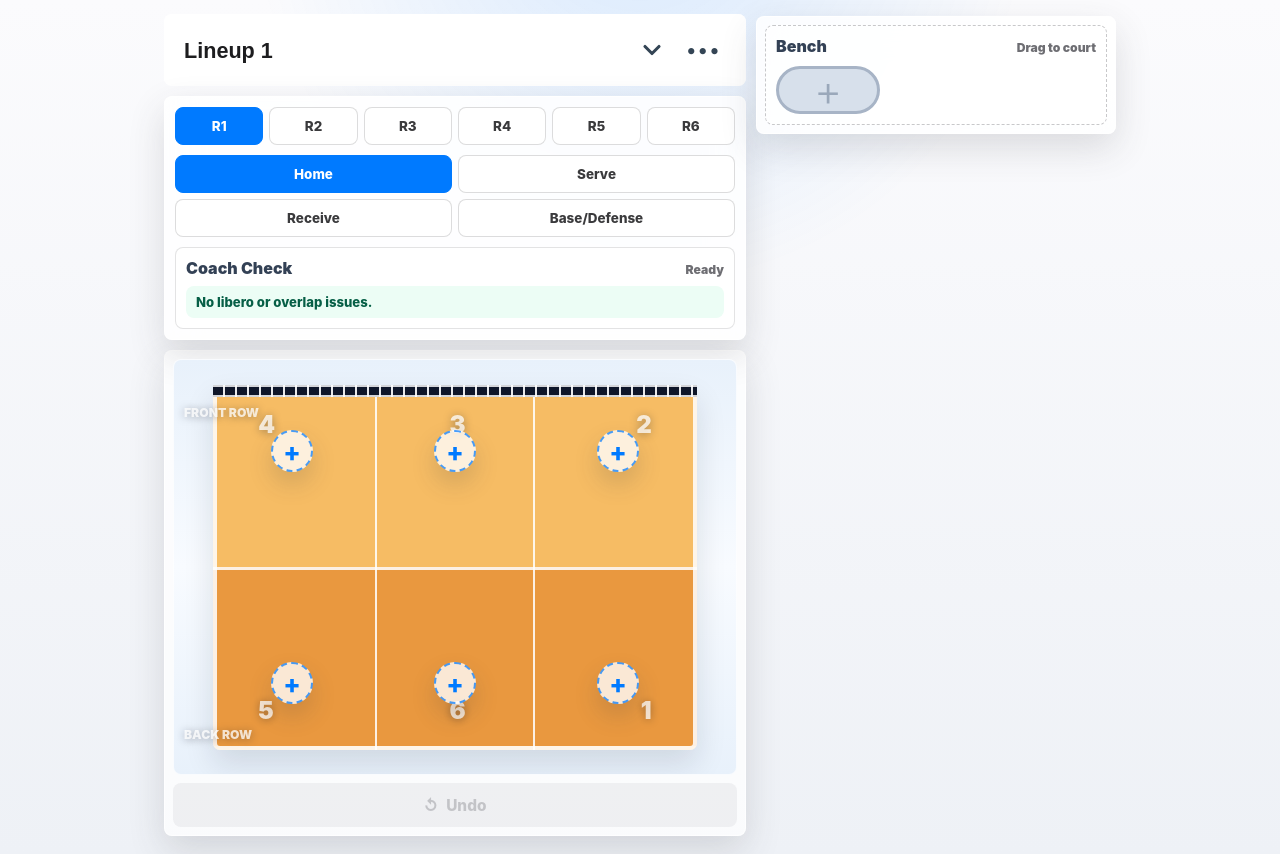
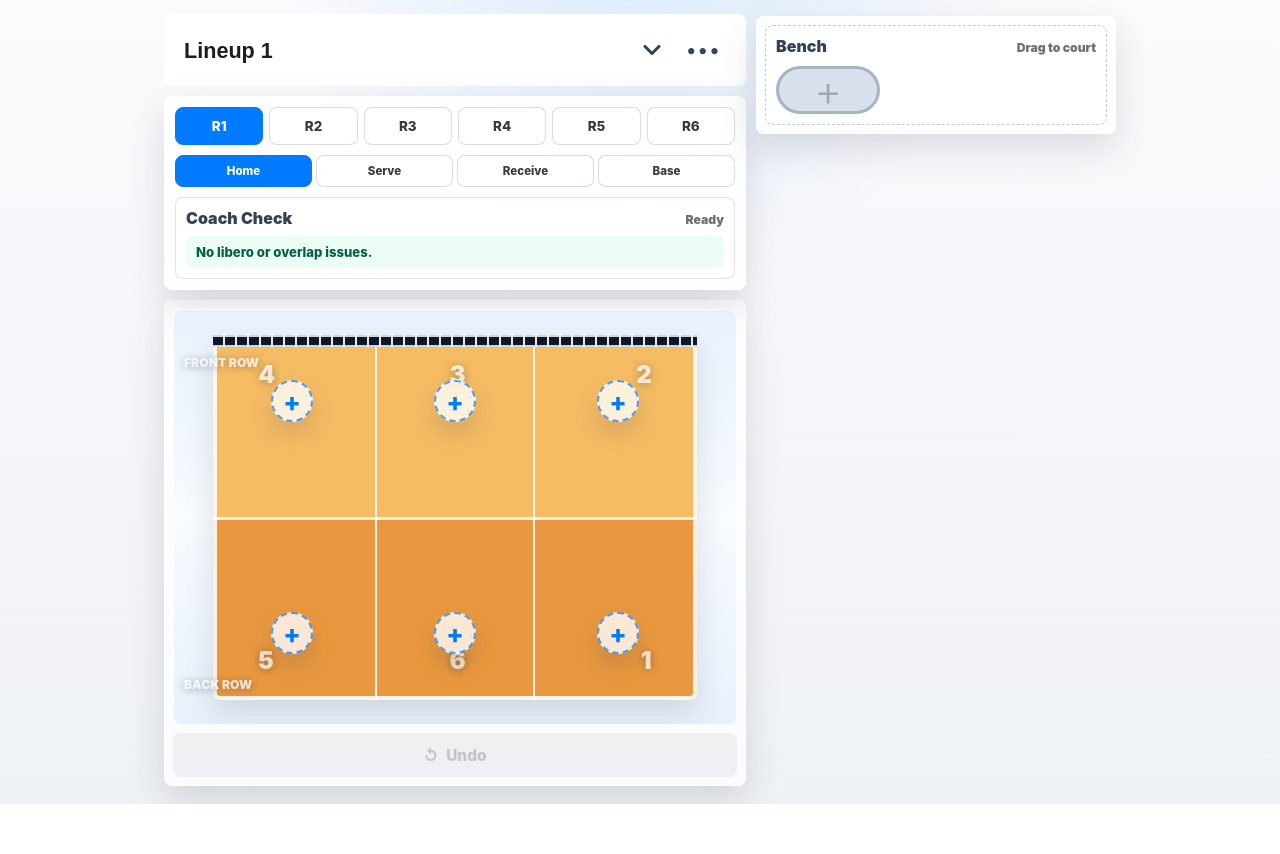
Before and after one commit to nateynate88/volleyballRotationFinal, a plain HTML site: page index.html in a window 1280 px wide. After the commit the page ends 804 px from the top, so only its background shows below. Drawn offline with Linux system fonts and the light colour scheme.

Commit message:
Add files via upload

```diff
--- a/app.js
+++ b/app.js
@@ -2,7 +2,7 @@ const formations = [
   { id: "home", label: "Home" },
   { id: "serve", label: "Serve" },
   { id: "receive", label: "Receive" },
-  { id: "defense", label: "Base/Defense" },
+  { id: "defense", label: "Base" },
 ];
 
 const positionOptions = ["", "S", "OH", "MB", "OPP", "L", "DS"];
--- a/index.html
+++ b/index.html
@@ -159,6 +159,6 @@
       </button>
     </template>
 
-    <script src="app.js?v=half-court-1"></script>
+    <script src="app.js?v=compact-formations-1"></script>
   </body>
 </html>
--- a/styles.css
+++ b/styles.css
@@ -355,7 +355,14 @@ h2 {
 }
 
 .formation-strip {
-  grid-template-columns: repeat(2, minmax(0, 1fr));
+  grid-template-columns: repeat(4, minmax(0, 1fr));
+  gap: 4px;
+}
+
+.formation-strip .tab-button {
+  min-height: 32px;
+  padding: 0 4px;
+  font-size: 0.72rem;
 }
 
 .libero-warning {
```
